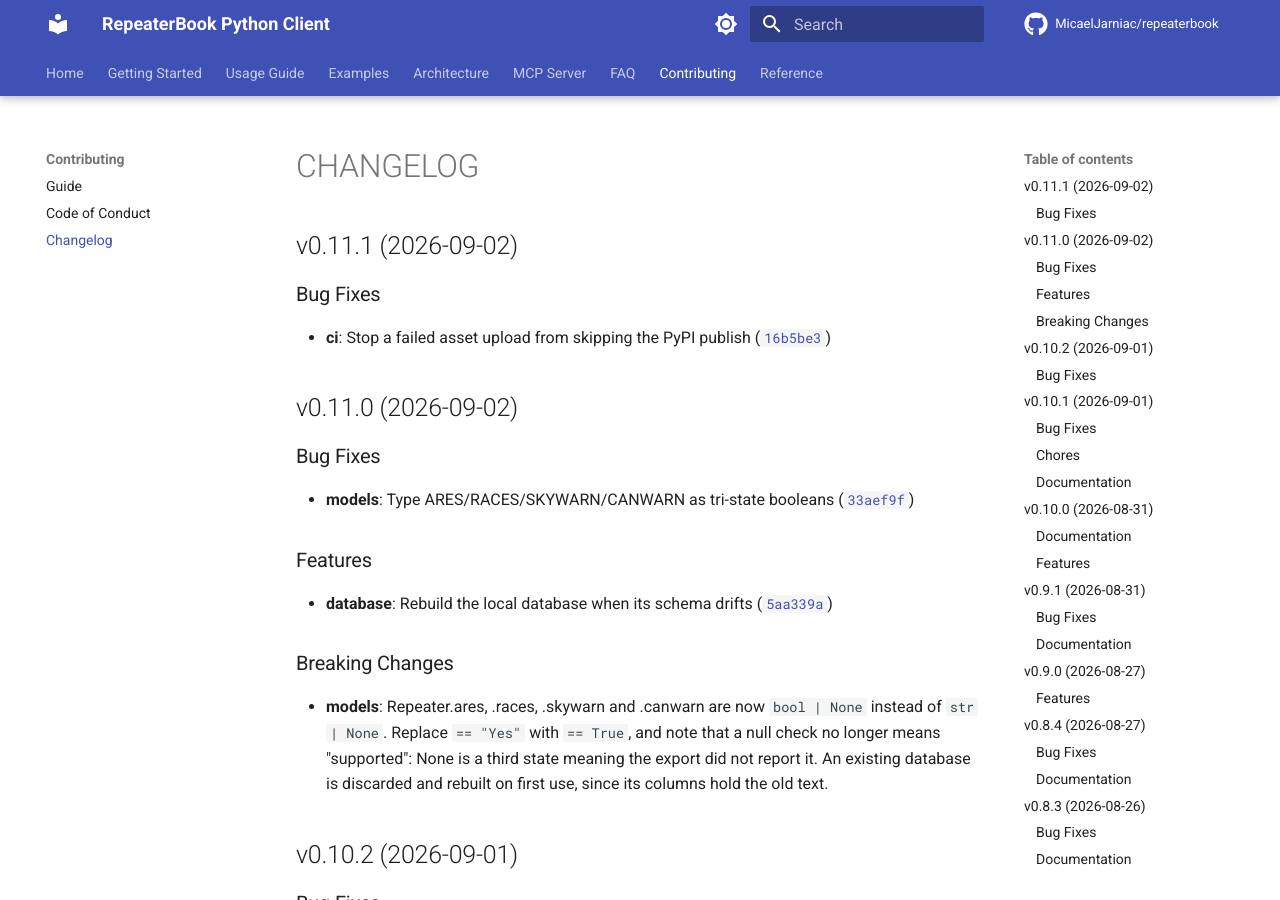
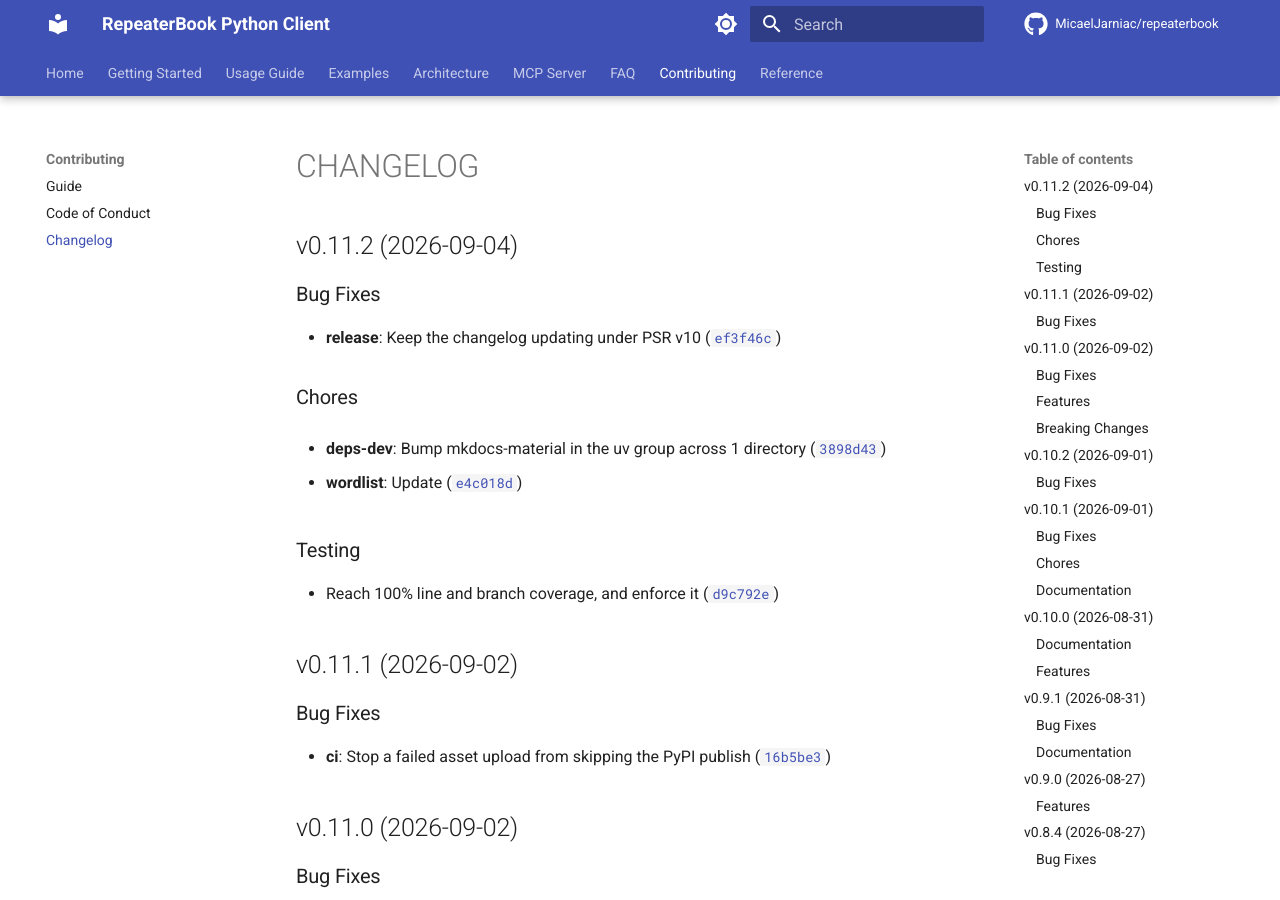
Before and after one commit to MicaelJarniac/repeaterbook, an MkDocs documentation site: the page built from docs/CHANGELOG.md, in a window 1280 px wide and 900 px high. Built offline with MkDocs 1.6.1 and Material for MkDocs 9.7.7, drawn with Linux system fonts in a browser that asks for light colours; comment, search, counter and statistics services are not loaded.

Commit message:
0.11.2
Automatically generated by python-semantic-release

```diff
--- a/docs/CHANGELOG.md
+++ b/docs/CHANGELOG.md
@@ -1,6 +1,27 @@
 # CHANGELOG
 
 <!-- version list -->
+
+## v0.11.2 (2026-09-04)
+
+### Bug Fixes
+
+- **release**: Keep the changelog updating under PSR v10
+  ([`ef3f46c`](https://github.com/MicaelJarniac/repeaterbook/commit/ef3f46c135457ac72dd5fcb04c881ff15ccc80a8))
+
+### Chores
+
+- **deps-dev**: Bump mkdocs-material in the uv group across 1 directory
+  ([`3898d43`](https://github.com/MicaelJarniac/repeaterbook/commit/3898d43f7a5a7194a96ae4219560ebe79d0083b9))
+
+- **wordlist**: Update
+  ([`e4c018d`](https://github.com/MicaelJarniac/repeaterbook/commit/e4c018db268dc857139a44d17e535facb406e60d))
+
+### Testing
+
+- Reach 100% line and branch coverage, and enforce it
+  ([`d9c792e`](https://github.com/MicaelJarniac/repeaterbook/commit/d9c792ef6c8bd170358e85573bf8b191015fb7cc))
+
 
 ## v0.11.1 (2026-09-02)
 
--- a/pyproject.toml
+++ b/pyproject.toml
@@ -1,6 +1,6 @@
 [project]
 name = "repeaterbook"
-version = "0.11.1"
+version = "0.11.2"
 description = "Unofficial third-party Python client and MCP server for the RepeaterBook.com API."
 authors = [
   {name = "Micael Jarniac", email = "micael@jarniac.dev"},
--- a/server.json
+++ b/server.json
@@ -3,7 +3,7 @@
   "name": "io.github.MicaelJarniac/repeaterbook",
   "title": "RepeaterBook",
   "description": "Look up amateur radio repeaters from RepeaterBook.com by location, band, and mode.",
-  "version": "0.11.1",
+  "version": "0.11.2",
   "repository": {
     "url": "https://github.com/MicaelJarniac/repeaterbook",
     "source": "github"
@@ -14,7 +14,7 @@
       "registryType": "pypi",
       "registryBaseUrl": "https://pypi.org",
       "identifier": "repeaterbook",
-      "version": "0.11.1",
+      "version": "0.11.2",
       "runtimeHint": "uvx",
       "transport": {
         "type": "stdio"
```
Also changed, not shown: 1 other file.
